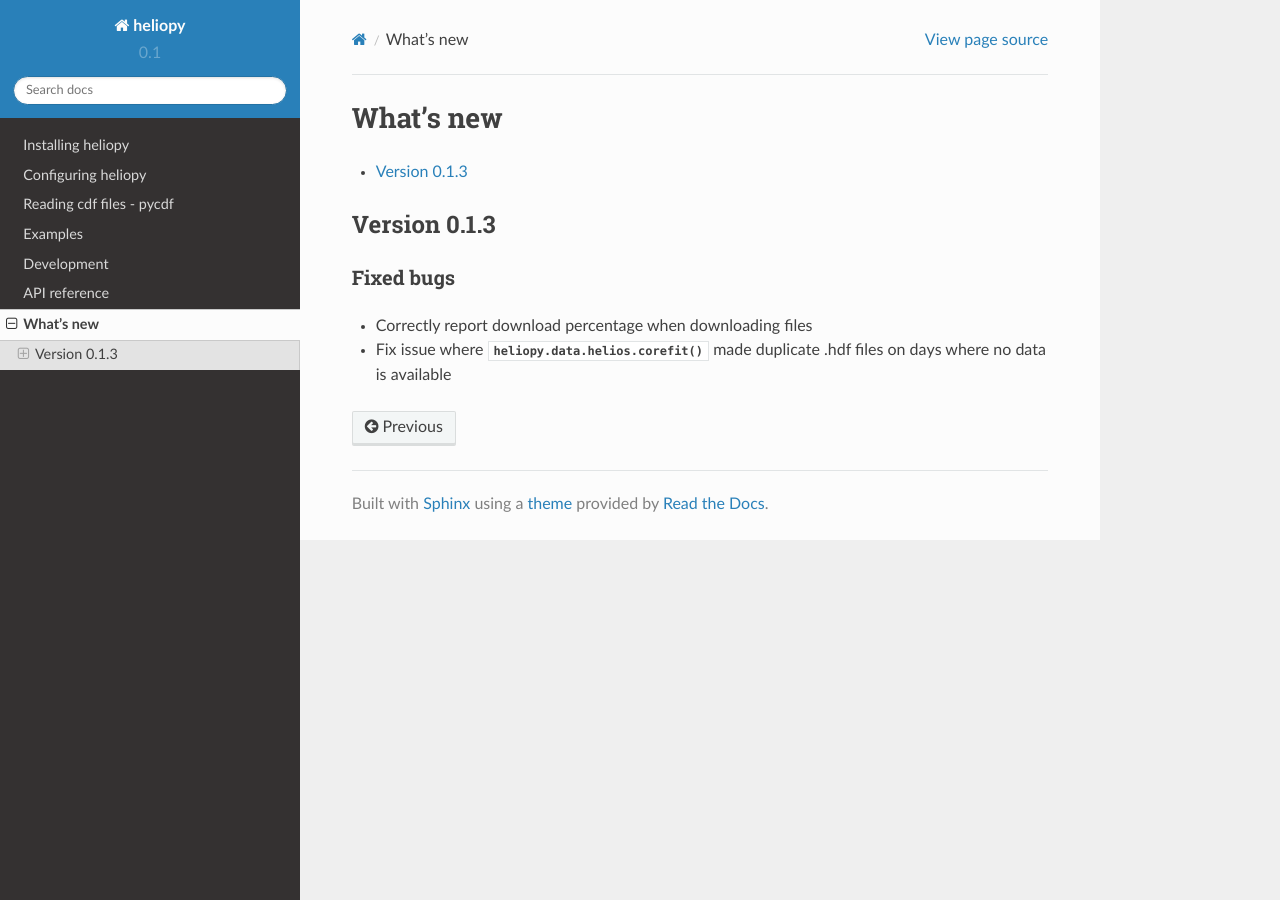
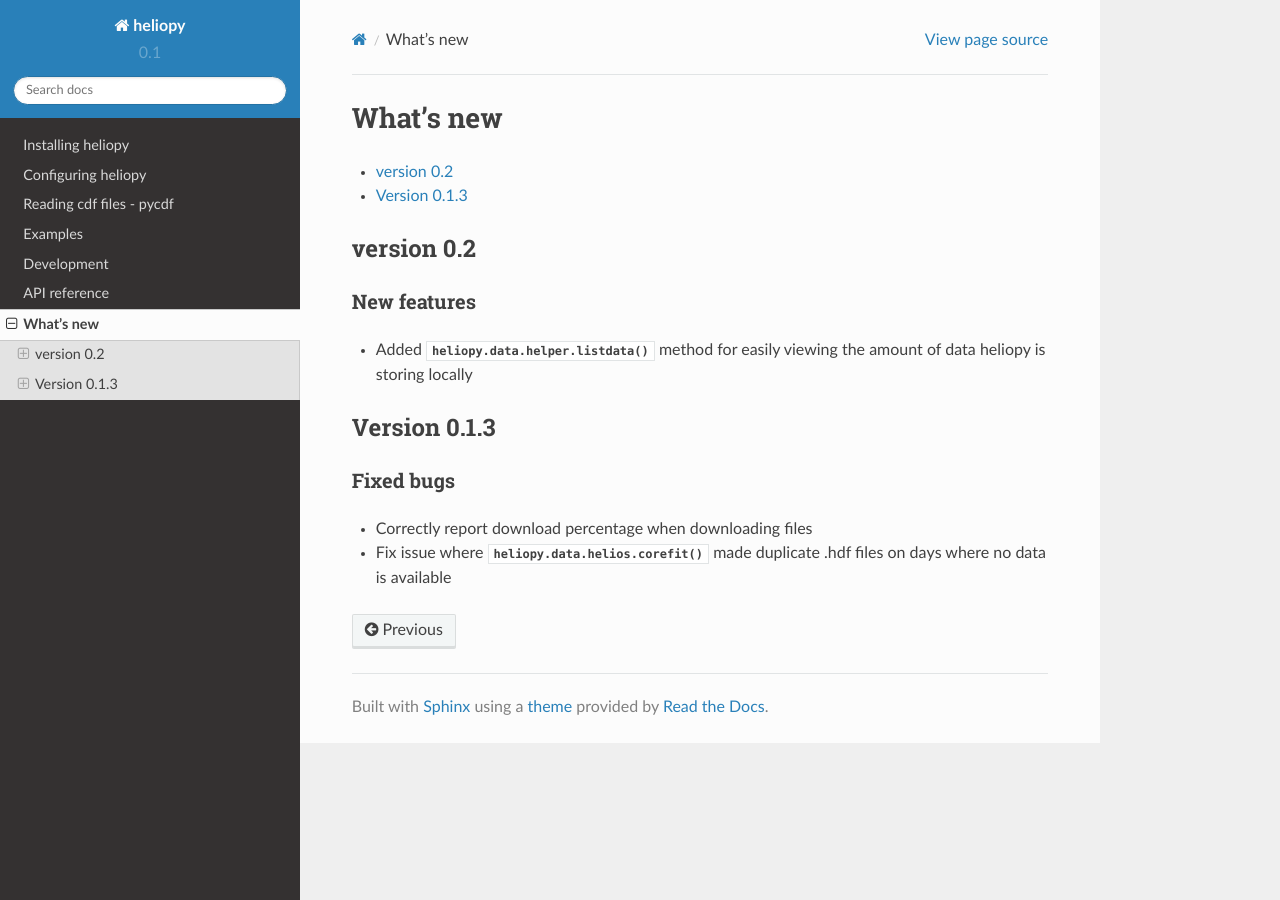
Before and after one commit to heliopython/heliopy, a Sphinx documentation site: the page built from doc/source/whatsnew.rst, in a window 1280 px wide. Built offline with Sphinx 7.4.7 and the Read the Docs theme 2.0.0, drawn with Linux system fonts in a browser that asks for light colours.

Commit message:
Add what's new entry

```diff
--- a/doc/source/whatsnew.rst
+++ b/doc/source/whatsnew.rst
@@ -3,6 +3,15 @@ What's new
 
 .. contents:: :local:
    :depth: 1
+
+
+version 0.2
+-----------
+
+New features
+^^^^^^^^^^^^
+
+- Added :meth:`heliopy.data.helper.listdata` method for easily viewing the amount of data heliopy is storing locally
 
 Version 0.1.3
 -------------
```
